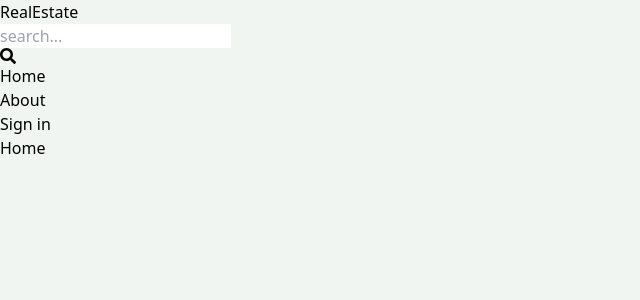
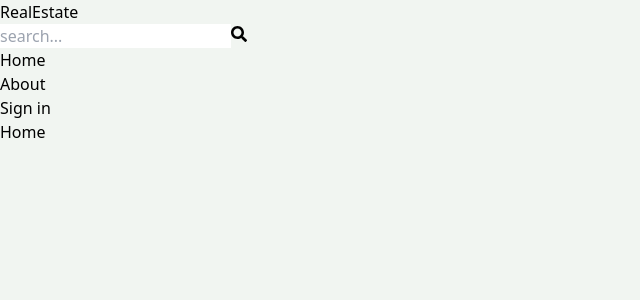
Before and after one commit to arshdeepsingh2003/my_real_estate_app, a React (Vite) app in the folder client/: page / in a window 1280 px wide. Shown: the top 300 px of the page, without its empty margins (0-640 px from the left). Built offline with nearby package versions, Linux system fonts and the light colour scheme; no server answers.

Commit message:
complete header search form

```diff
--- a/client/src/components/Header.jsx
+++ b/client/src/components/Header.jsx
@@ -1,9 +1,26 @@
+import { useState,useEffect } from 'react';
 import { FaSearch } from 'react-icons/fa';
 import { useSelector } from 'react-redux';
+import { useNavigate } from 'react-router-dom';
 
 const Header = () => {
   const { currentUser } = useSelector(state => state.user);
-
+  const[searchTerm,setSearchTerm]=useState('');
+  const navigate = useNavigate();
+  const handleSubmit = (e) => {
+    e.preventDefault();
+    const urlParams = new URLSearchParams(window.location.search);
+    urlParams.set('searchTerm', searchTerm);
+    const searchQuery = urlParams.toString();
+    navigate(`/search?${searchQuery}`);
+  };
+  useEffect(() => {
+    const urlParams = new URLSearchParams(location.search);
+    const searchTermFromUrl = urlParams.get('searchTerm');
+    if (searchTermFromUrl) {
+      setSearchTerm(searchTermFromUrl);
+    }
+  }, [location.search]);
   return (
     <header className="bg-slate-200 show-md">
       <div className="flex justify-between items-center max-w-6xl mx-auto p-3">
@@ -13,13 +30,18 @@
             <span className="text-slate-800">Estate</span>
           </h1>
         </a>
-        <form className="bg-slate-100 p-3 rounded-r-lg flex items-center">
+        <form onSubmit={handleSubmit} className="bg-slate-100 p-3 rounded-r-lg flex items-center">
           <input
             type="text"
             placeholder="search..."
             className="bg-transparent focus:outline-none w-24 sm:w-64"
+            value={searchTerm}
+            onChange={(e)=>setSearchTerm(e.target.value)}
           />
+          <button>
           <FaSearch className="text-slate-600" />
+          </button>
+
         </form>
         <ul className="flex gap-4">
           <a href="/">
```
